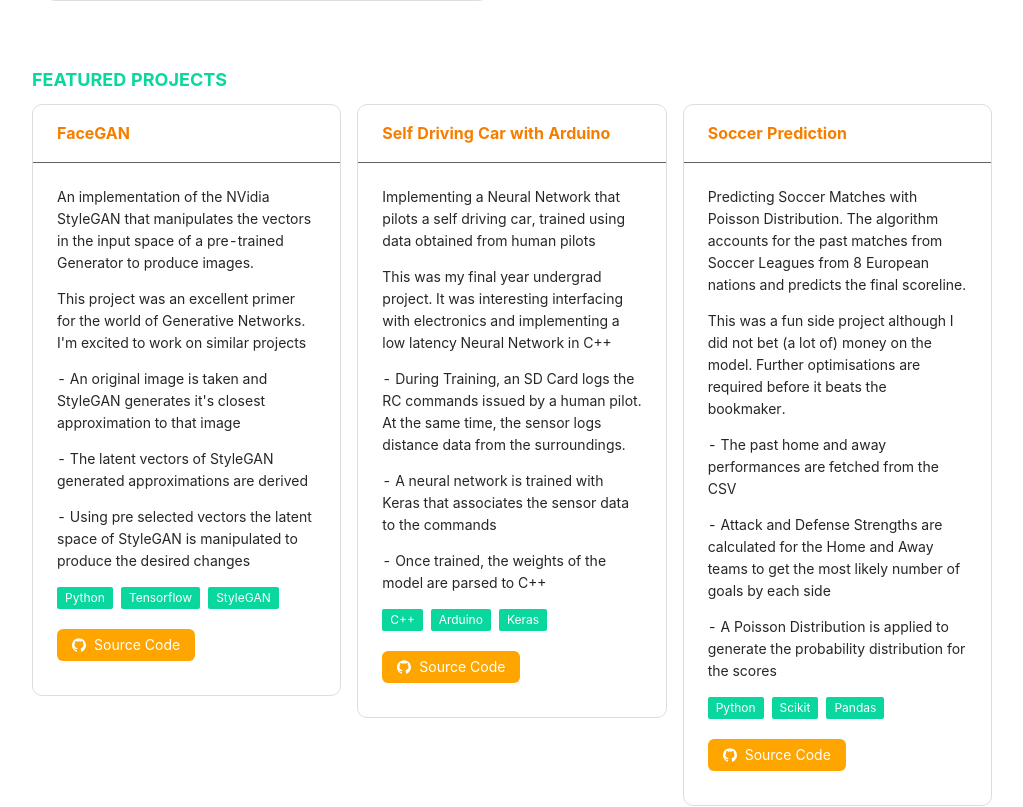
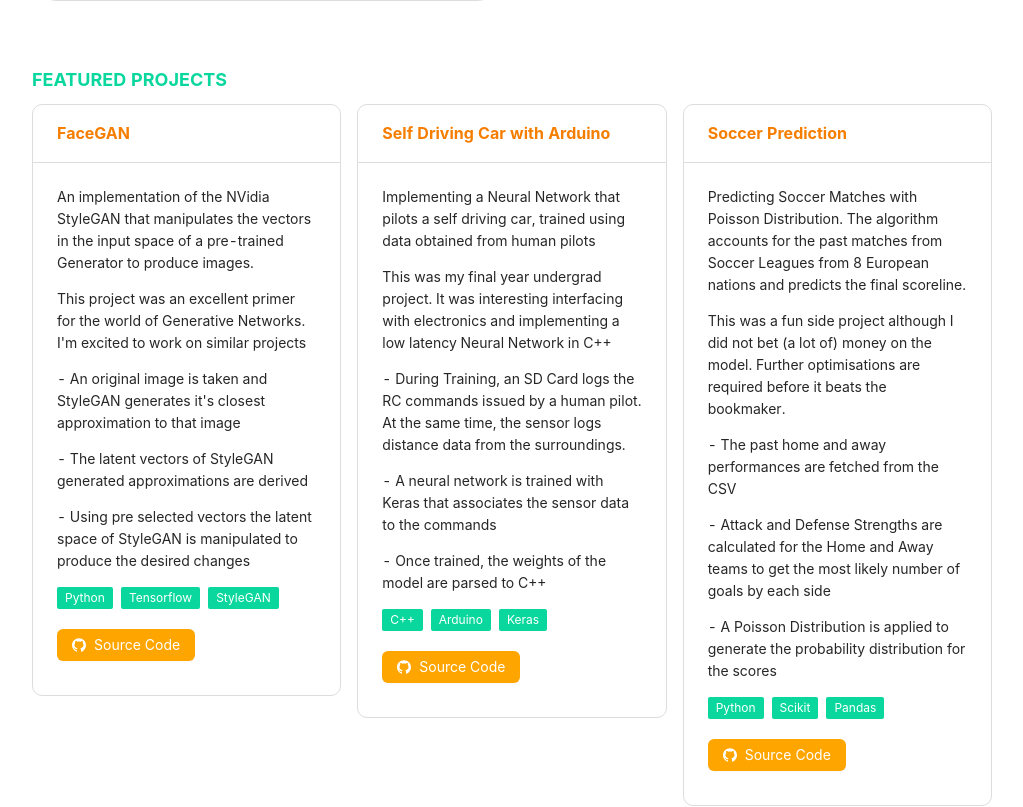
Before and after one commit to sahil3Vedi/personal-website, a Next.js app: page / in a window 1280 px wide. Shown: the part 1417-2224 px from the top of the page, without its empty margins (128-1151 px from the left). Built offline with nearby package versions, Linux system fonts and the light colour scheme.

Commit message:
added UI changes

```diff
--- a/css/antoverride.css
+++ b/css/antoverride.css
@@ -29,7 +29,7 @@
 }
 
 .ant-card-head{
-    border-bottom: 1px solid #626262;
+    border-bottom: 1px solid #ddd;
 }
 
 .ant-list-split .ant-list-item {
```
